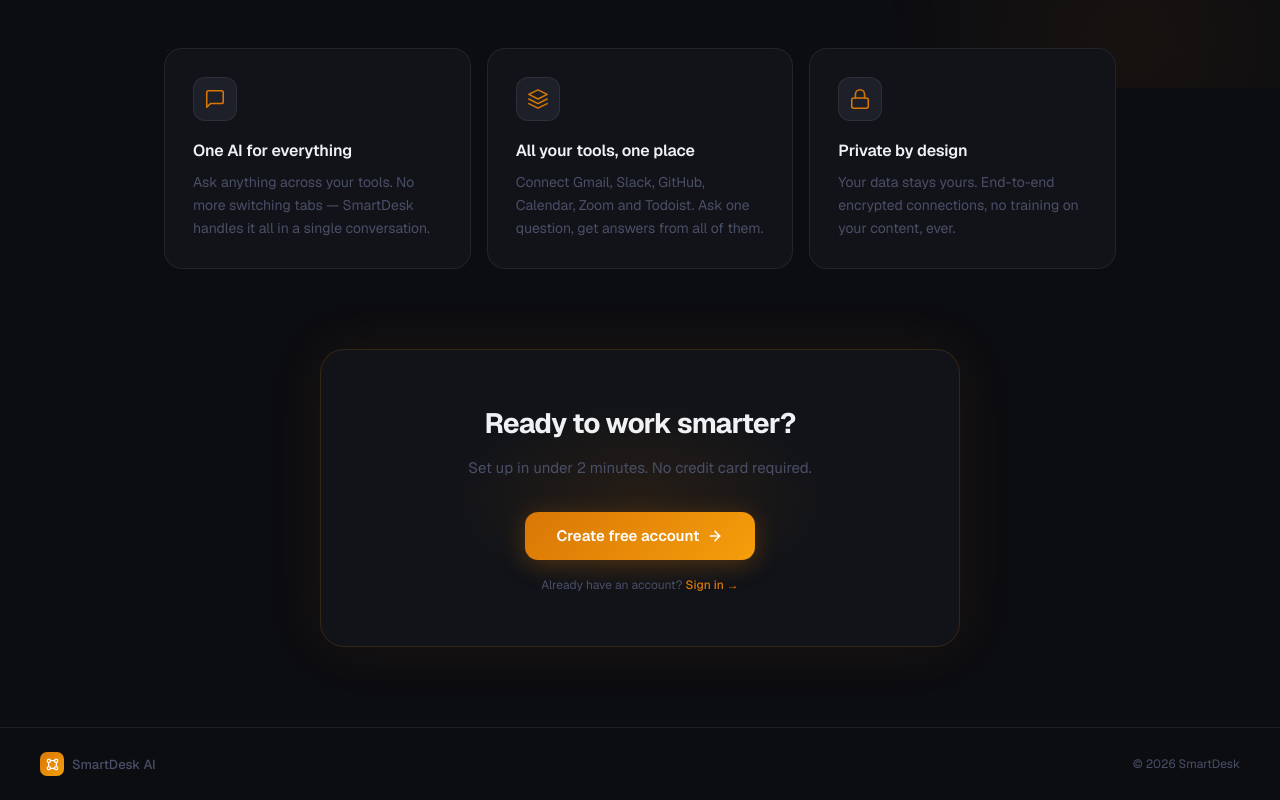
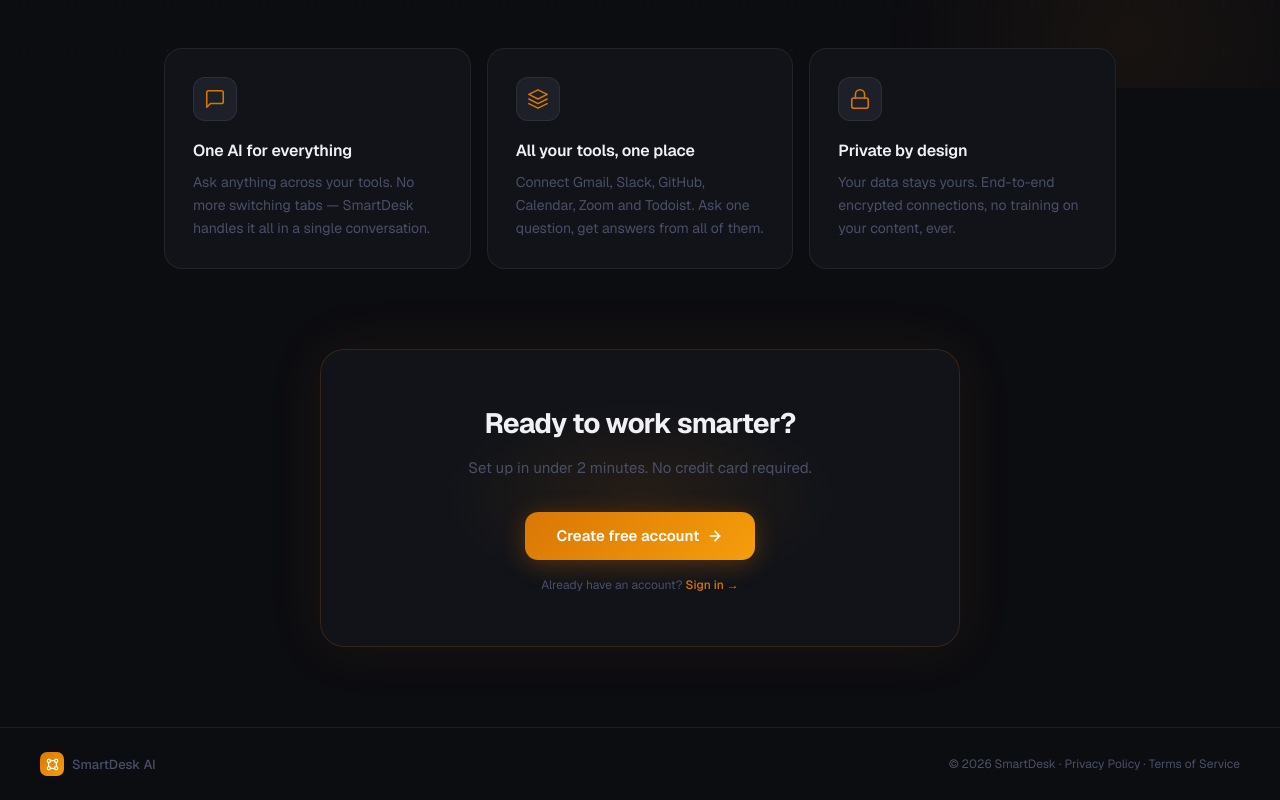
Before and after one commit to ianupk/smartdesk, a Next.js app: page / in a window 1280 px wide. Shown: the part 712-1512 px from the top of the page. Built offline with nearby package versions, Linux system fonts and the light colour scheme; no server answers.

Commit message:
add domain verification code

```diff
--- a/src/app/layout.tsx
+++ b/src/app/layout.tsx
@@ -6,6 +6,9 @@ import { Providers } from "./providers";
 export const metadata: Metadata = {
     title: { default: "SmartDesk", template: "%s · SmartDesk" },
     description: "AI productivity agent — Gmail, Calendar & Slack via LangGraph",
+    verification: {
+    google: "QNgZ6dd4D5gvZW88k7lMfIINhF6RPxHczTg0DWM7G70"
+  }
 };
 
 export const viewport: Viewport = {
--- a/src/app/page.tsx
+++ b/src/app/page.tsx
@@ -349,7 +349,11 @@ function LandingPage() {
                         <span style={{ fontSize: 13, fontWeight: 500, color: "var(--text-3)" }}>SmartDesk AI</span>
                     </div>
                     <p style={{ fontSize: 12, color: "var(--text-3)", margin: 0 }}>
-                        © {new Date().getFullYear()} SmartDesk
+                     © {new Date().getFullYear()} SmartDesk
+                    {" · "}
+                     <Link href="/privacy" style={{ color: "var(--text-3)", textDecoration: "none" }}>Privacy Policy</Link>
+                    {" · "}
+                     <Link href="/terms" style={{ color: "var(--text-3)", textDecoration: "none" }}>Terms of Service</Link>
                     </p>
                 </footer>
             </div>
```
